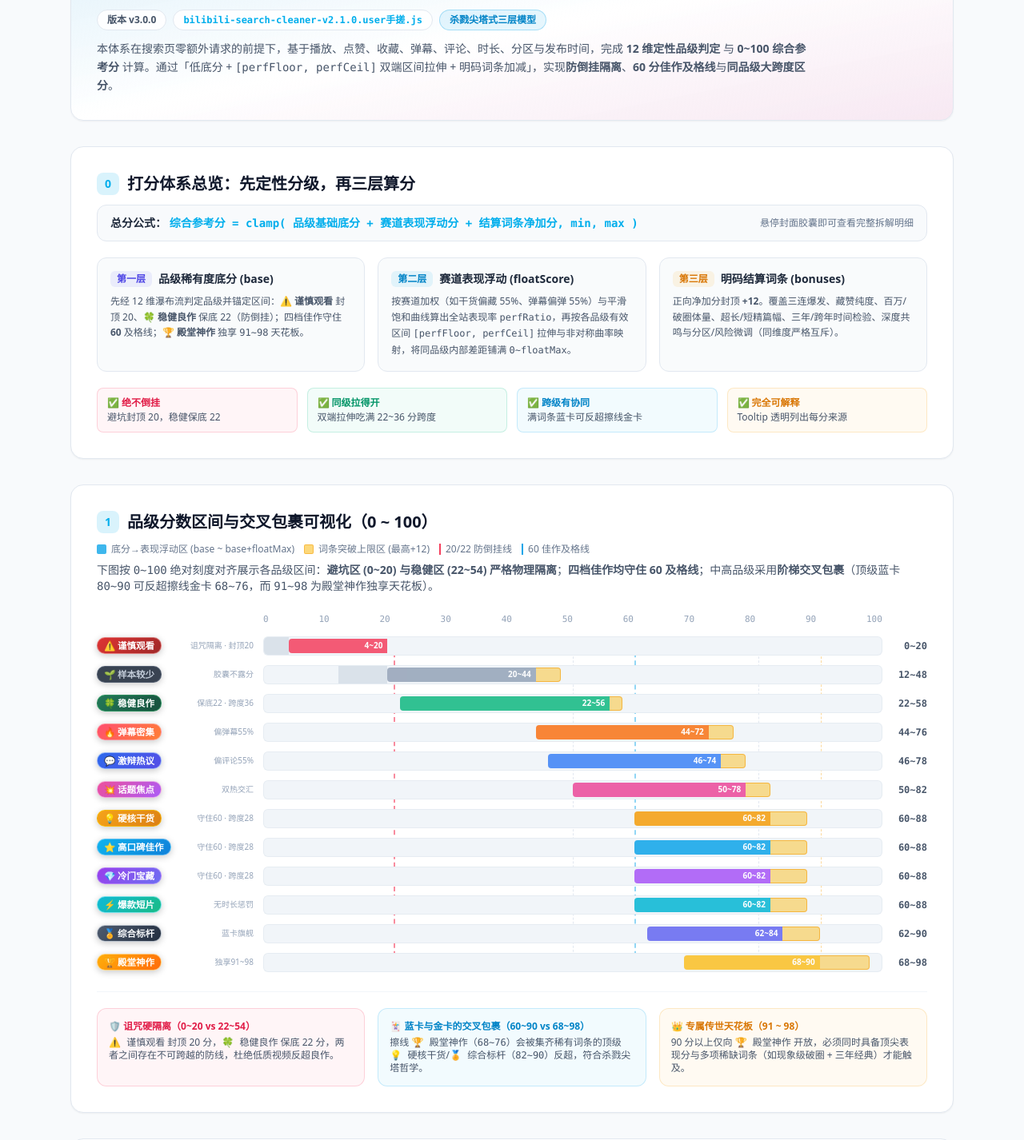
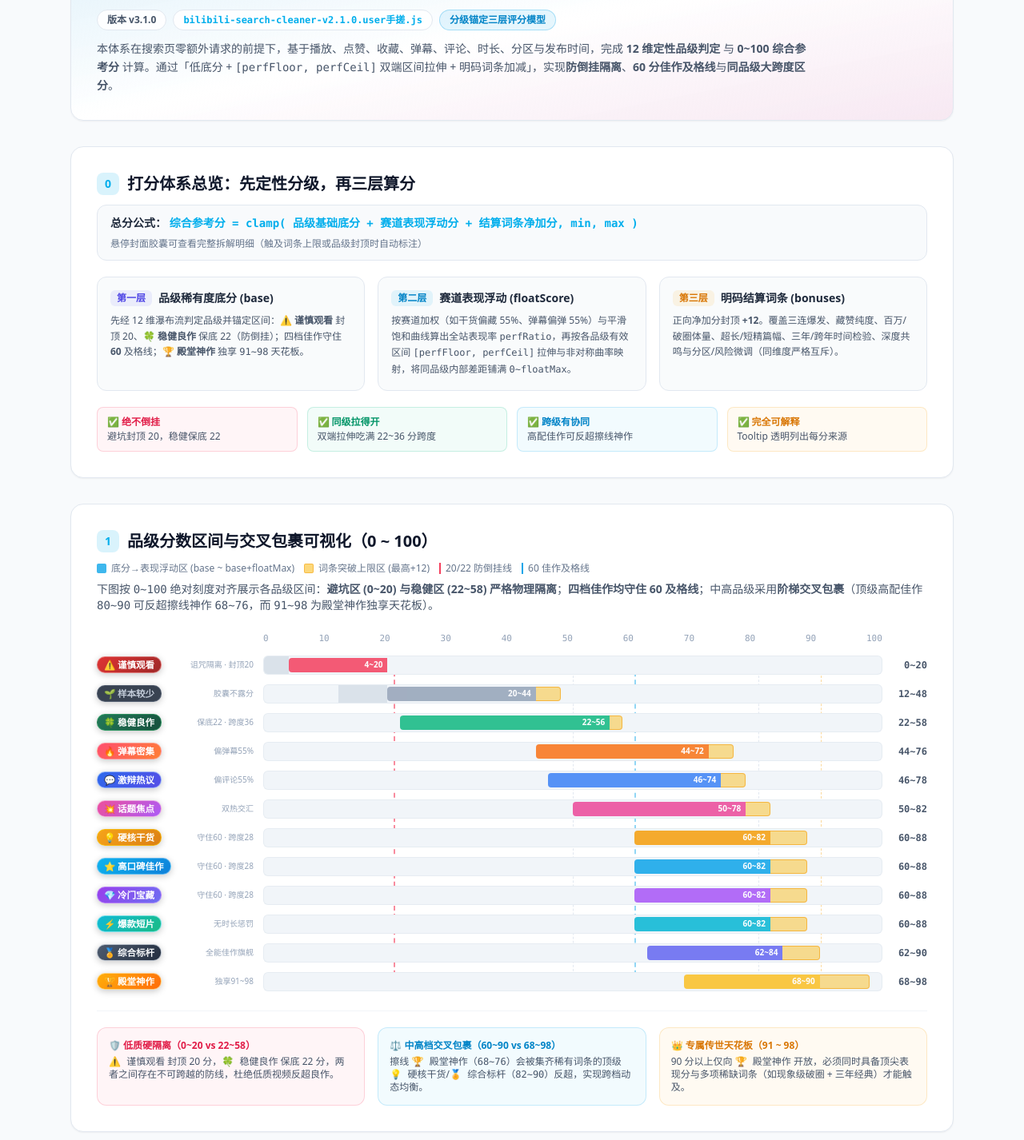
Before and after one commit to Kirosca/bilibili-search-cleaner, a plain HTML site: page docs/视频品级与打分体系说明文档.html in a window 1280 px wide. Shown: the part 121-1547 px from the top of the page at 80% size. Drawn offline with nearby package versions, Linux system fonts and the light colour scheme.

Commit message:
docs: 同步视频品级与打分体系说明文档至 v3.1.0

```diff
--- a/docs/视频品级与打分体系说明文档.html
+++ b/docs/视频品级与打分体系说明文档.html
@@ -65,13 +65,13 @@
         </h1>
         <div class="flex flex-wrap gap-2 text-xs font-semibold">
           <span class="px-3 py-1 rounded-full bg-white/90 border border-slate-200 text-slate-600">
-            版本 v3.0.0
+            版本 v3.1.0
           </span>
           <span class="px-3 py-1 rounded-full bg-white/90 border border-slate-200 text-bili font-mono">
             bilibili-search-cleaner-v2.1.0.user手搓.js
           </span>
           <span class="px-3 py-1 rounded-full bg-sky-500/10 border border-sky-500/30 text-sky-600">
-            杀戮尖塔式三层模型
+            分级锚定三层评分模型
           </span>
         </div>
       </div>
@@ -91,7 +91,7 @@
           <span class="font-bold text-slate-800">总分公式：</span>
           <code class="text-bili font-semibold">综合参考分 = clamp( 品级基础底分 + 赛道表现浮动分 + 结算词条净加分, min, max )</code>
         </div>
-        <span class="text-xs text-slate-500">悬停封面胶囊即可查看完整拆解明细</span>
+        <span class="text-xs text-slate-500">悬停封面胶囊可查看完整拆解明细（触及词条上限或品级封顶时自动标注）</span>
       </div>
 
       <div class="grid grid-cols-1 md:grid-cols-3 gap-4 mb-5">
@@ -137,7 +137,7 @@
         </div>
         <div class="rounded-lg bg-sky-500/5 border border-sky-500/20 px-3 py-2.5">
           <div class="font-bold text-sky-600 mb-0.5">✅ 跨级有协同</div>
-          <div class="text-slate-600">满词条蓝卡可反超擦线金卡</div>
+          <div class="text-slate-600">高配佳作可反超擦线神作</div>
         </div>
         <div class="rounded-lg bg-amber-500/5 border border-amber-500/20 px-3 py-2.5">
           <div class="font-bold text-amber-600 mb-0.5">✅ 完全可解释</div>
@@ -161,7 +161,7 @@
         </div>
       </div>
       <p class="text-sm text-slate-600 mb-6">
-        下图按 <code>0~100</code> 绝对刻度对齐展示各品级区间：<strong>避坑区 (0~20) 与稳健区 (22~54) 严格物理隔离</strong>；<strong>四档佳作均守住 60 及格线</strong>；中高品级采用<strong>阶梯交叉包裹</strong>（顶级蓝卡 <code>80~90</code> 可反超擦线金卡 <code>68~76</code>，而 <code>91~98</code> 为殿堂神作独享天花板）。
+        下图按 <code>0~100</code> 绝对刻度对齐展示各品级区间：<strong>避坑区 (0~20) 与稳健区 (22~58) 严格物理隔离</strong>；<strong>四档佳作均守住 60 及格线</strong>；中高品级采用<strong>阶梯交叉包裹</strong>（顶级高配佳作 <code>80~90</code> 可反超擦线神作 <code>68~76</code>，而 <code>91~98</code> 为殿堂神作独享天花板）。
       </p>
 
       <!-- Scale Axis -->
@@ -186,12 +186,12 @@
       <!-- Overlap Insights -->
       <div class="grid grid-cols-1 md:grid-cols-3 gap-4 mt-6 pt-5 border-t border-slate-100 text-xs">
         <div class="rounded-xl bg-rose-500/5 border border-rose-500/20 p-3.5">
-          <div class="font-bold text-rose-600 mb-1">🛡️ 诅咒硬隔离（0~20 vs 22~54）</div>
+          <div class="font-bold text-rose-600 mb-1">🛡️ 低质硬隔离（0~20 vs 22~58）</div>
           <p class="text-slate-600"><code>⚠️ 谨慎观看</code> 封顶 20 分，<code>🍀 稳健良作</code> 保底 22 分，两者之间存在不可跨越的防线，杜绝低质视频反超良作。</p>
         </div>
         <div class="rounded-xl bg-sky-500/5 border border-sky-500/20 p-3.5">
-          <div class="font-bold text-sky-600 mb-1">🃏 蓝卡与金卡的交叉包裹（60~90 vs 68~98）</div>
-          <p class="text-slate-600">擦线 <code>🏆 殿堂神作</code>（<code>68~76</code>）会被集齐稀有词条的顶级 <code>💡 硬核干货</code>/<code>🏅 综合标杆</code>（<code>82~90</code>）反超，符合杀戮尖塔哲学。</p>
+          <div class="font-bold text-sky-600 mb-1">⚖️ 中高档交叉包裹（60~90 vs 68~98）</div>
+          <p class="text-slate-600">擦线 <code>🏆 殿堂神作</code>（<code>68~76</code>）会被集齐稀有词条的顶级 <code>💡 硬核干货</code>/<code>🏅 综合标杆</code>（<code>82~90</code>）反超，实现跨档动态均衡。</p>
         </div>
         <div class="rounded-xl bg-amber-500/5 border border-amber-500/20 p-3.5">
           <div class="font-bold text-amber-600 mb-1">👑 专属传世天花板（91 ~ 98）</div>
@@ -291,7 +291,7 @@
         </div>
         <div class="rounded-xl bg-slate-50 border border-slate-200 p-4">
           <div class="font-bold text-sm mb-1.5">▶️ 播放量权重 <code>playFactor</code></div>
-          <p class="text-xs text-slate-600">5 万以下 <code>1.0x</code>；超过 5 万按 <code>min(1.4, 1.0 + 0.2 * log10(播 / 50000))</code> 对数补偿，500 万封顶 <code>1.4x</code>。</p>
+          <p class="text-xs text-slate-600">5 万以下 <code>1.0x</code>；超过 5 万按 <code>min(1.6, 1.0 + 0.2 * log10(播 / 50000))</code> 对数补偿，500 万 <code>1.4x</code>，5000 万封顶 <code>1.6x</code>。</p>
         </div>
       </div>
 
@@ -316,7 +316,7 @@
               <td class="py-2.5 px-3 font-mono text-slate-400">02</td>
               <td class="py-2.5 px-3 whitespace-nowrap"><span class="bili-pill q-low-sample">🌱 样本较少</span></td>
               <td class="py-2.5 px-3"><code>播放 &lt; 3000</code>（未破格）</td>
-              <td class="py-2.5 px-3 text-slate-500">胶囊不露分；精选模式默认隐藏。</td>
+              <td class="py-2.5 px-3 text-slate-500">胶囊不露分；默认展示，“仅精选”模式下隐藏。</td>
             </tr>
             <tr>
               <td class="py-2.5 px-3 font-mono text-slate-400">03</td>
@@ -370,7 +370,7 @@
               <td class="py-2.5 px-3 font-mono text-slate-400">13</td>
               <td class="py-2.5 px-3 whitespace-nowrap"><span class="bili-pill q-routine">🍀 稳健良作</span></td>
               <td class="py-2.5 px-3"><code>播≥3000</code> 且未触碰上述条件</td>
-              <td class="py-2.5 px-3 text-slate-500">精选模式默认隐藏。</td>
+              <td class="py-2.5 px-3 text-slate-500">默认展示，“仅精选”模式下隐藏。</td>
             </tr>
           </tbody>
         </table>
@@ -381,7 +381,7 @@
     <section class="rounded-2xl border border-slate-200 bg-white p-6 sm:p-8 shadow-sm">
       <h2 class="text-lg sm:text-xl font-bold flex items-center gap-2.5 mb-2">
         <span class="w-7 h-7 rounded-lg bg-bili/15 text-bili text-sm font-bold inline-flex items-center justify-center">4</span>
-        杀戮尖塔式结算词条清单（正向净加分封顶 +12）
+        明码结算词条清单（正向净加分封顶 +12）
       </h2>
       <p class="text-sm text-slate-600 mb-4">同维度内严格互斥（取最高档），悬停封面胶囊可查看每条明细。</p>
 
@@ -396,7 +396,7 @@
         </div>
         <div class="rounded-xl border border-slate-200 bg-slate-50 p-3.5">
           <div class="font-bold text-slate-800 mb-1.5">👑 现象级破圈 <span class="text-emerald-600">+4</span> / 🌊 百万 <span class="text-emerald-600">+3</span></div>
-          <p class="text-slate-500"><code>300万+双高</code> / <code>100万+赞播≥5%</code>（免娱乐扣分）</p>
+          <p class="text-slate-500"><code>300万+播放加权双高</code> / <code>100万+加权赞播≥5%</code>（免娱乐扣分）</p>
         </div>
         <div class="rounded-xl border border-slate-200 bg-slate-50 p-3.5">
           <div class="font-bold text-slate-800 mb-1.5">🎬 超长 <span class="text-emerald-600">+3</span> / ⏱️ 长篇 <span class="text-emerald-600">+2</span> / ⚡ 短精 <span class="text-emerald-600">+2</span> / 📑 合集 <span class="text-emerald-600">+1</span></div>
@@ -404,7 +404,7 @@
         </div>
         <div class="rounded-xl border border-slate-200 bg-slate-50 p-3.5">
           <div class="font-bold text-slate-800 mb-1.5">🏛️ 三年 <span class="text-emerald-600">+4</span> / 跨年 <span class="text-emerald-600">+2</span> / ⏳ 新片 <span class="text-rose-500">-3</span></div>
-          <p class="text-slate-500"><code>≥1095天</code> / <code>≥365天</code>（需高转化）；<code>&lt;2天</code> 高分段冷静</p>
+          <p class="text-slate-500"><code>≥1095天</code> / <code>≥365天</code>（按播放加权校验）；<code>&lt;2天</code> 高分段冷静</p>
         </div>
         <div class="rounded-xl border border-slate-200 bg-slate-50 p-3.5">
           <div class="font-bold text-slate-800 mb-1.5">⚖️ 平衡 <span class="text-emerald-600">+2</span> · 💬 满屏 <span class="text-emerald-600">+2</span> / 🔇 纯享 <span class="text-emerald-600">+1</span> · 💬 热评 <span class="text-emerald-600">+3</span> / 🗣️ 共鸣 <span class="text-emerald-600">+2</span></div>
@@ -434,7 +434,7 @@
       { key: 'q-high-reputation',      name: '⭐ 高口碑佳作', base: 60, floatMax: 22, min: 60, max: 88, perfFloor: 0.32, perfCeil: 0.88, barColor: 'bg-sky-500',     note: '守住60 · 跨度28' },
       { key: 'q-hidden-gem',           name: '💎 冷门宝藏', base: 60, floatMax: 22, min: 60, max: 88, perfFloor: 0.32, perfCeil: 0.88, barColor: 'bg-purple-500',  note: '守住60 · 跨度28' },
       { key: 'q-viral-short',          name: '⚡ 爆款短片', base: 60, floatMax: 22, min: 60, max: 88, perfFloor: 0.32, perfCeil: 0.88, barColor: 'bg-cyan-500',    note: '无时长惩罚' },
-      { key: 'q-balanced-masterpiece', name: '🏅 综合标杆', base: 62, floatMax: 22, min: 62, max: 90, perfFloor: 0.36, perfCeil: 0.90, barColor: 'bg-indigo-500',  note: '蓝卡旗舰' },
+      { key: 'q-balanced-masterpiece', name: '🏅 综合标杆', base: 62, floatMax: 22, min: 62, max: 90, perfFloor: 0.36, perfCeil: 0.90, barColor: 'bg-indigo-500',  note: '全能佳作旗舰' },
       { key: 'q-hall-of-fame',         name: '🏆 殿堂神作', base: 68, floatMax: 22, min: 68, max: 98, perfFloor: 0.50, perfCeil: 0.96, barColor: 'bg-amber-400',   note: '独享91~98' }
     ];
 
```
